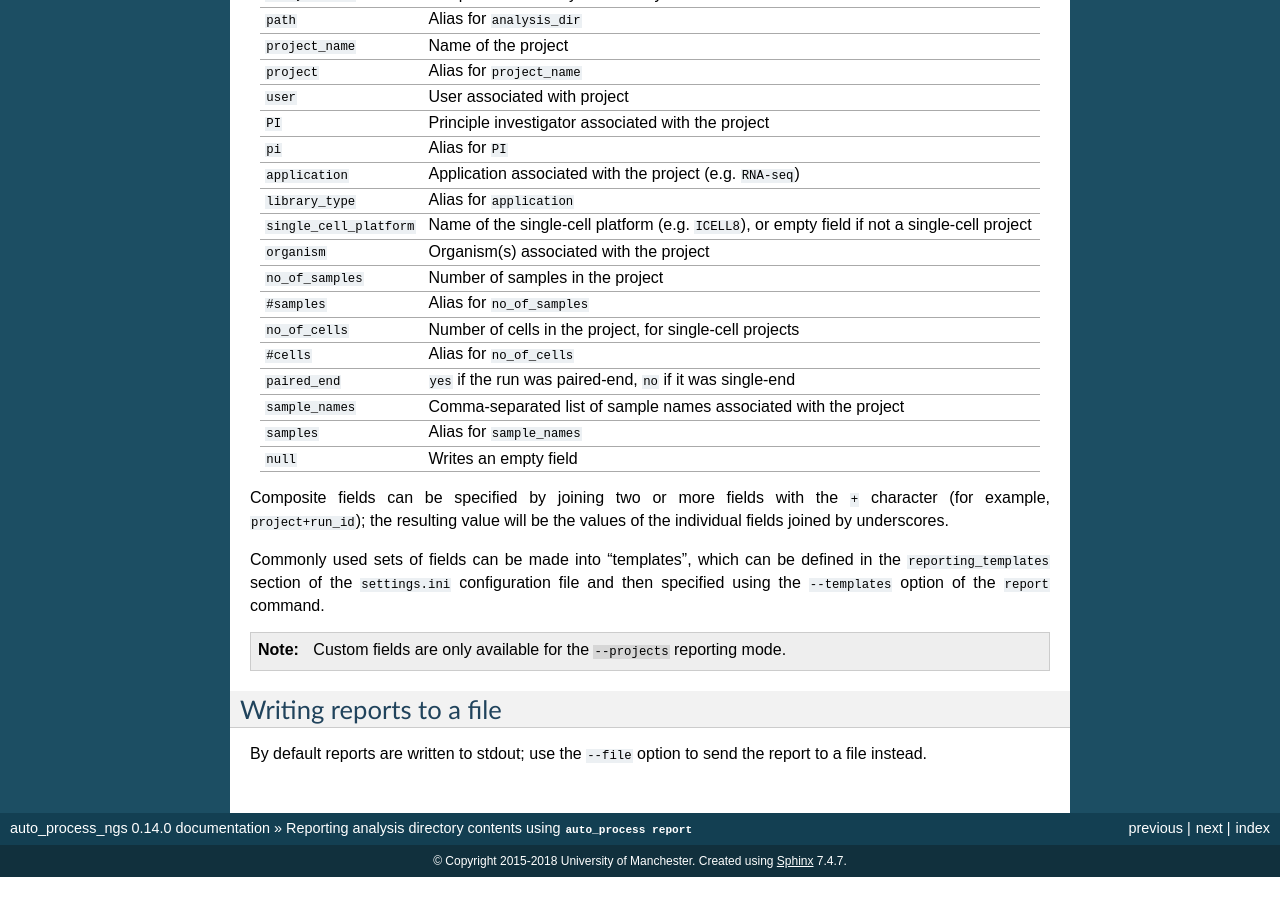
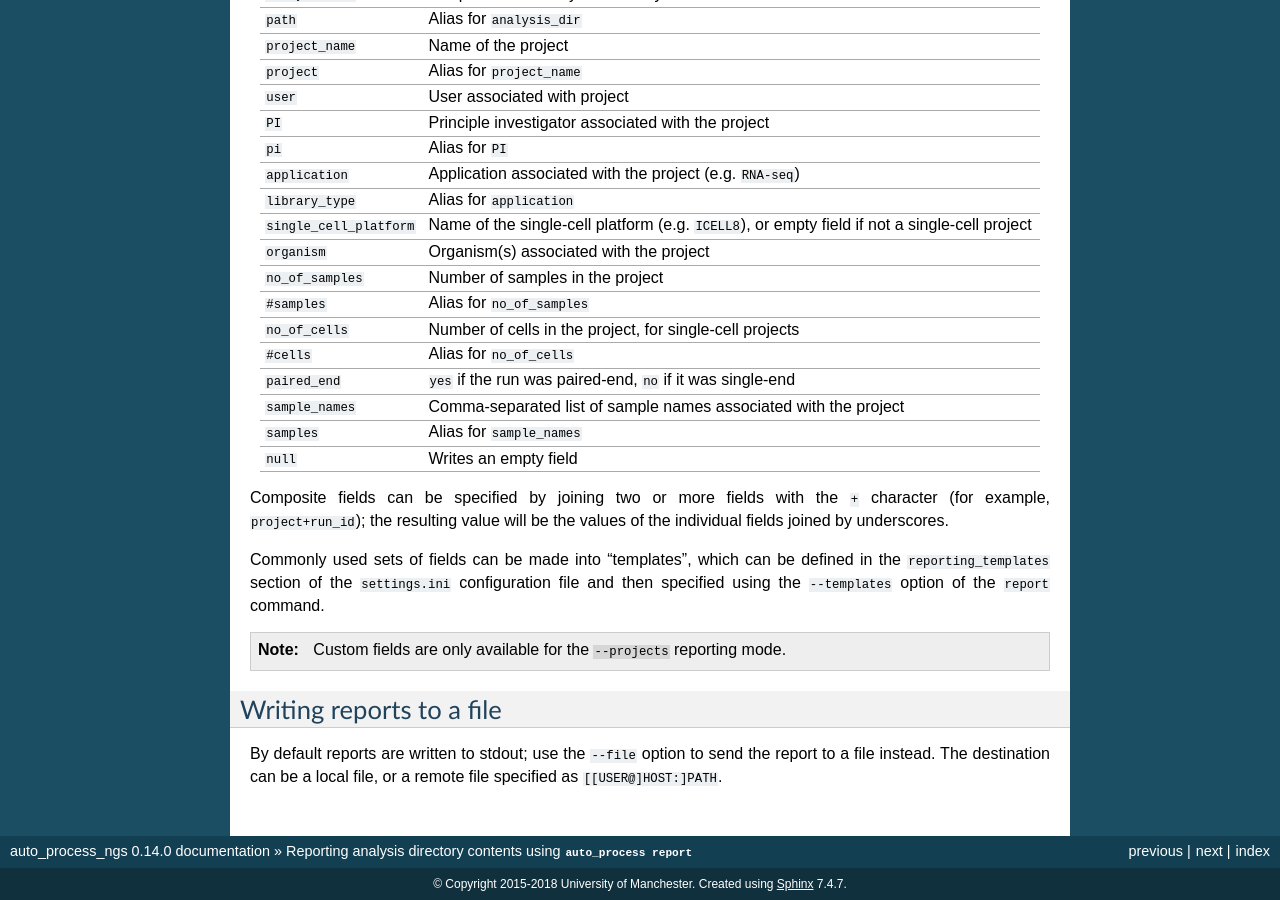
Before and after one commit to fls-bioinformatics-core/auto_process_ngs, a Sphinx documentation site: the page built from docs/source/using/report.rst, in a window 1280 px wide and 900 px high, scrolled down 1634 px. Built offline with Sphinx 7.4.7, drawn with Linux system fonts in a browser that asks for light colours; pages that are not in the unit, such as notebooks, are missing from menus; before the commit the page ends 2511 px from its top, so only the background shows below that.

Commit message:
'report' command: update the help and documentation for the --file option.

```diff
--- a/docs/source/using/report.rst
+++ b/docs/source/using/report.rst
@@ -148,4 +148,5 @@ Writing reports to a file
 -------------------------
 
 By default reports are written to stdout; use the ``--file`` option
-to send the report to a file instead.
+to send the report to a file instead. The destination can be a
+local file, or a remote file specified as ``[[USER@]HOST:]PATH``.
```
Also changed, not shown: 1 other file.
